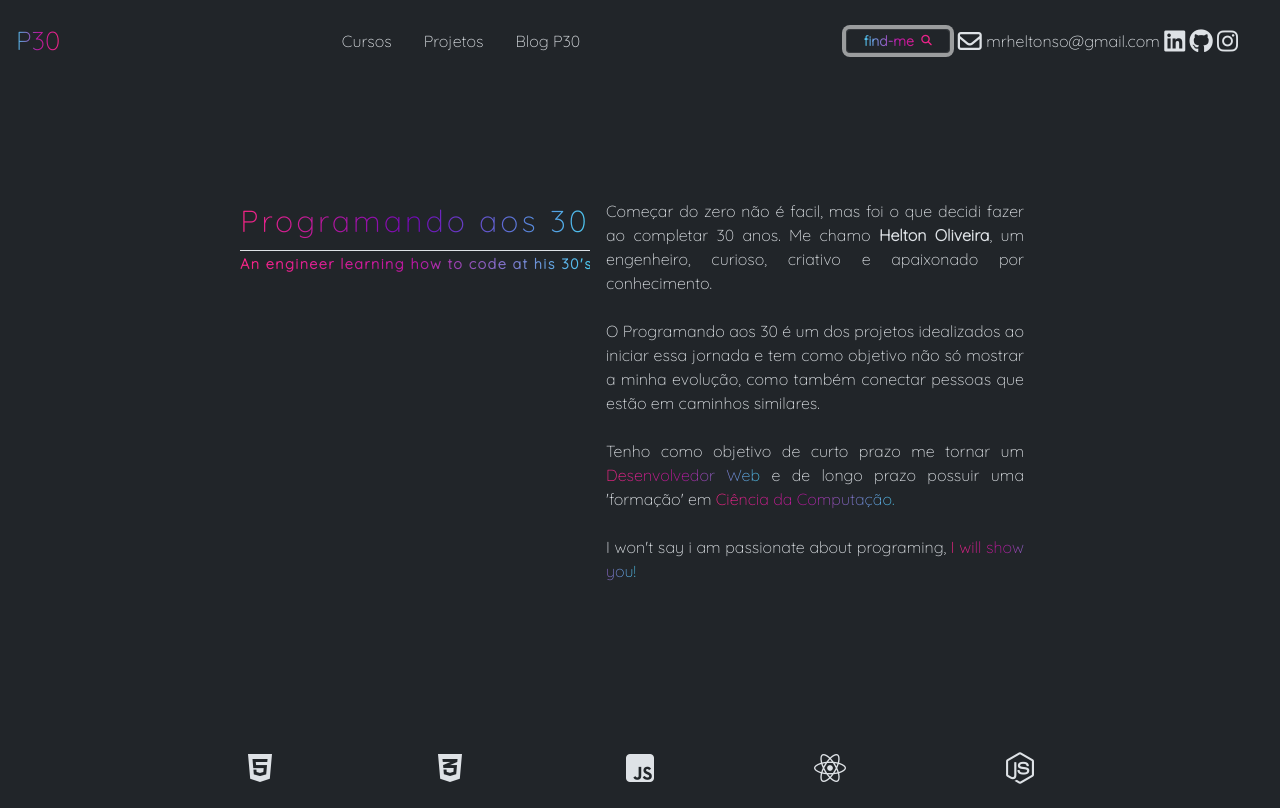
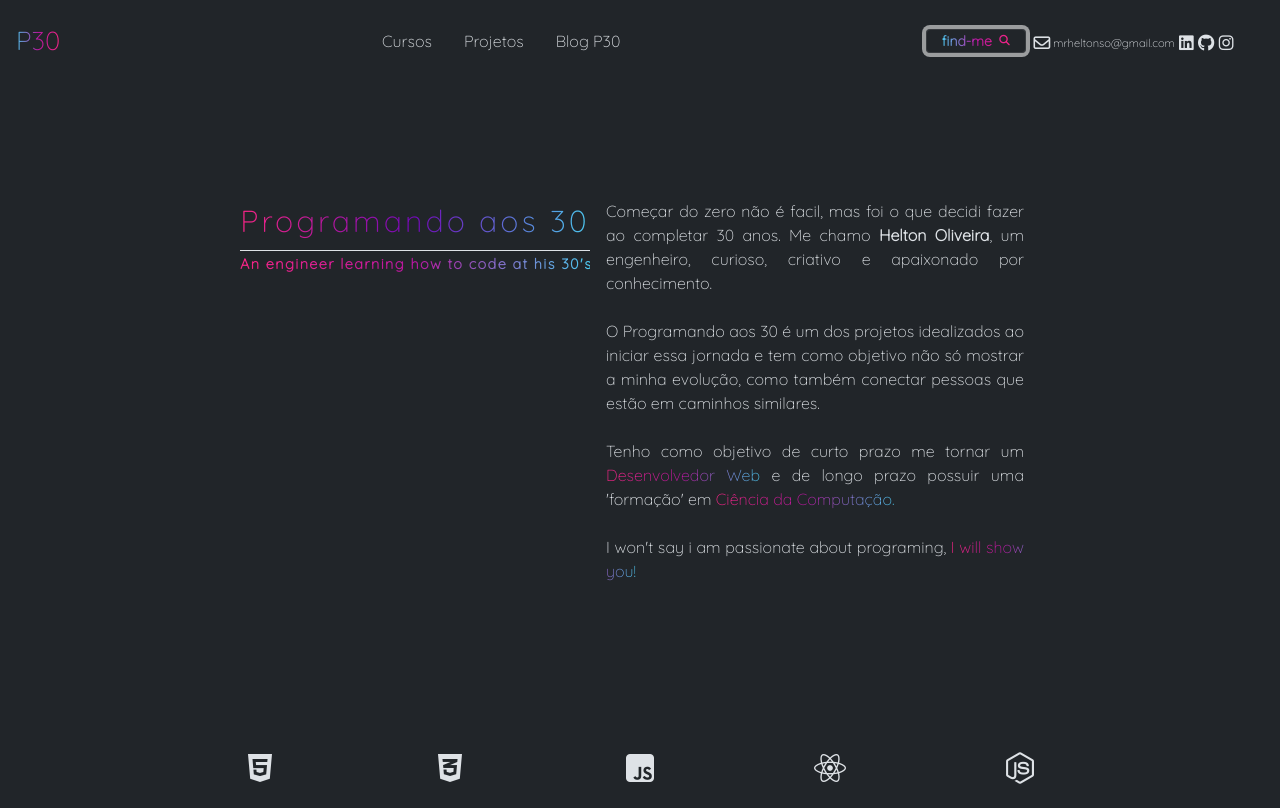
Before and after one commit to Holiv/programando-aos-30-v2.0, a plain HTML site: page index.html in a window 1280 px wide. Both pictures are taken after a click on the button "find-me". Drawn offline with nearby package versions, Linux system fonts and the light colour scheme.

Commit message:
Add files via upload

```diff
--- a/estilo.css
+++ b/estilo.css
@@ -53,8 +53,8 @@ header{
             -webkit-background-clip: text;
             color: transparent;
     }
-    #find-me-button a{
-	font-size: 0.7em;
+    #find-me-toggle a{
+        font-size: 0.7em;
     }
 
 main{
```
